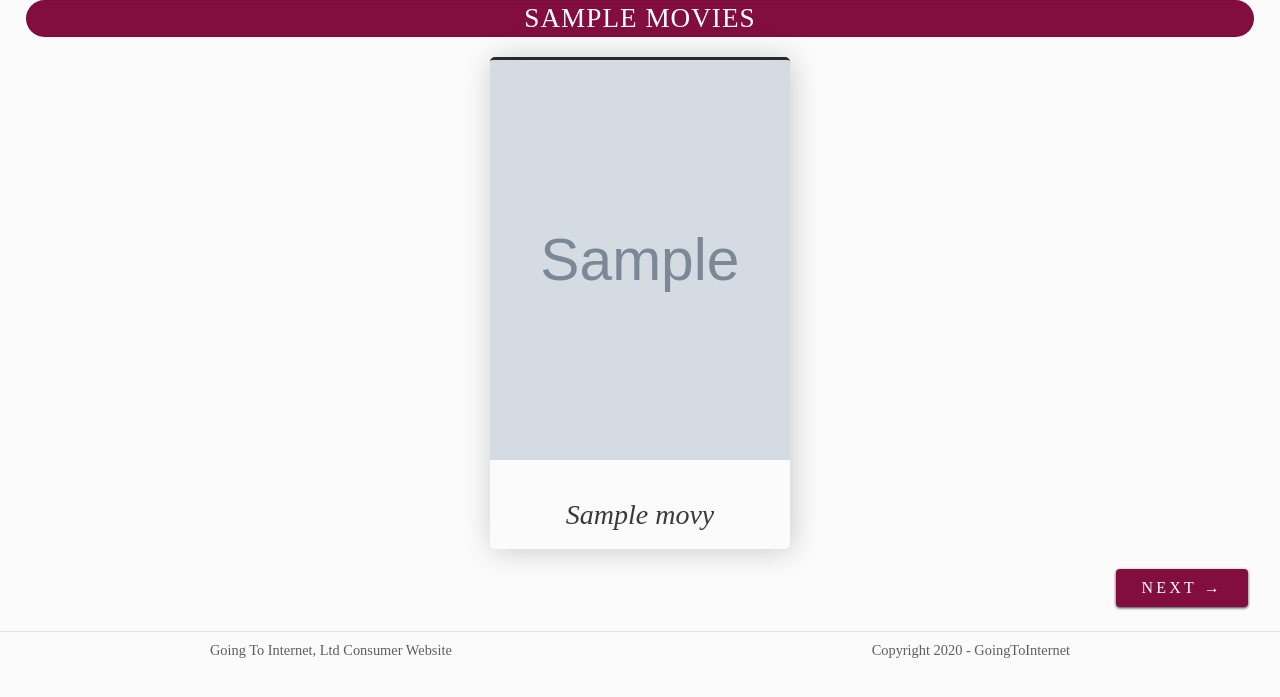
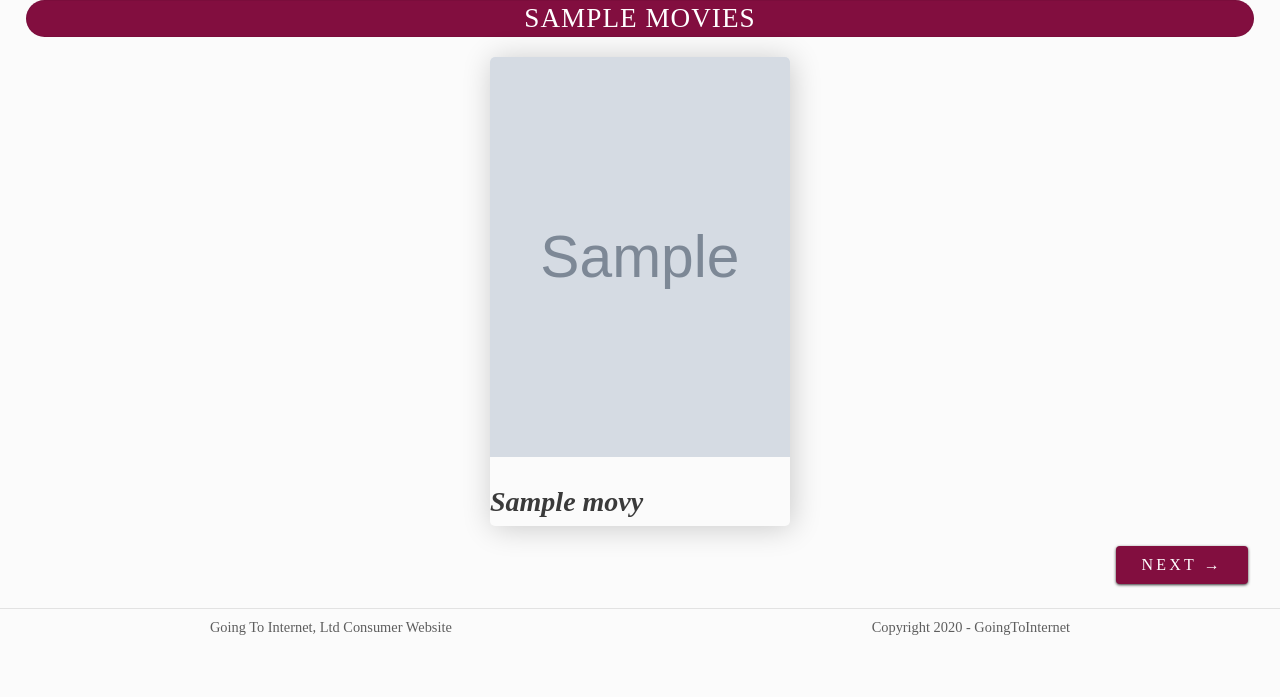
Before and after one commit to nvr540/Movie_website, a Flask app: a page that uses templates/movies_vertical.html in a window 1280 px wide. Shown: the part 69-766 px from the top of the page. Run offline with Flask 2, Linux system fonts and the light colour scheme; tables that the repository leaves empty hold one stand-in row (values such as "Sample post"); grey boxes marked "Sample" are stand-in pictures; some libraries are stand-ins or nearby versions.

Commit message:
Changing the css

```diff
--- a/static/css/style.css
+++ b/static/css/style.css
@@ -245,7 +245,7 @@
     margin-bottom: 20px;
     border-radius: 5px;
     overflow: hidden;
-    border-top: 3px solid #292929;
+    /* border-top: 3px solid #292929; */
 }
 .movies-img{
     width:100%;
@@ -257,19 +257,19 @@
     height: 100%;
     object-fit: cover;
 }
-.movies-box a{
+.movies-box a h3{
     text-align:center;
     display: block;
     font-weight: 600;
     display: -webkit-box;
-    max-width: 80%;
-    -webkit-line-clamp: vertical;
-    overflow: hidden;
-    text-overflow: ellipsis;
+    max-width: 100%;
+    /* -webkit-line-clamp: vertical; */
+    /* overflow: hidden;x */
+    /* text-overflow: ellipsis; */
     color: #3a3a3a;
     font-style: oblique;
     /* background-color: black; */
-    margin: 10px;
+    /* margin: 10px; */
 }
 .movies-box:hover{
     transform: translateY(-10px);
--- a/templates/movies_vertical.html
+++ b/templates/movies_vertical.html
@@ -13,13 +13,13 @@
     <div class="movies-box">
         <!--img------------>
         {%set fname = 'assets/img/' + movie.img_name %}
-
+        <a href="/movies/download/{{movie.slug}}">
         <div class="movies-img">
             <!-- <div class="quality">HDRip</div> -->
             <img src="{{url_for('static',filename=fname)}}">
         </div>
         <!--text--------->
-        <a href="/movies/download/{{movie.slug}}">
+
             <h3>{{movie.name}}</h3>
         </a>
     </div>
```
